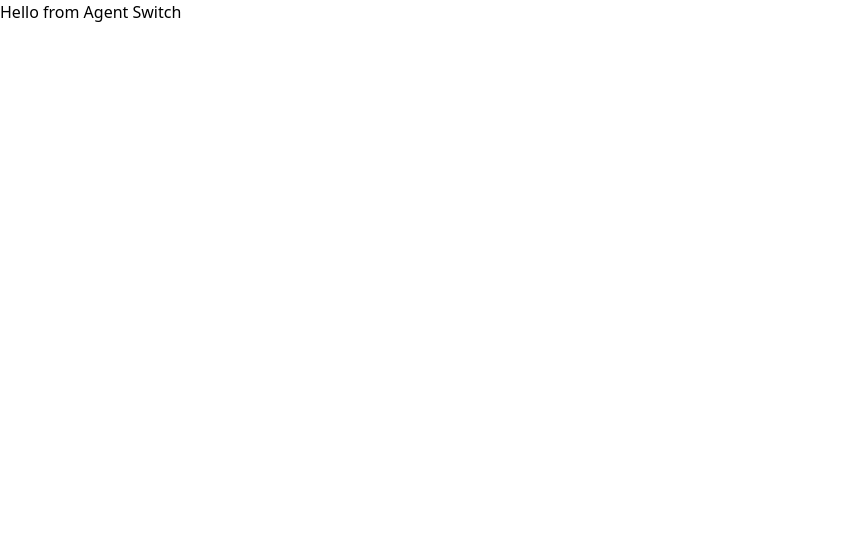
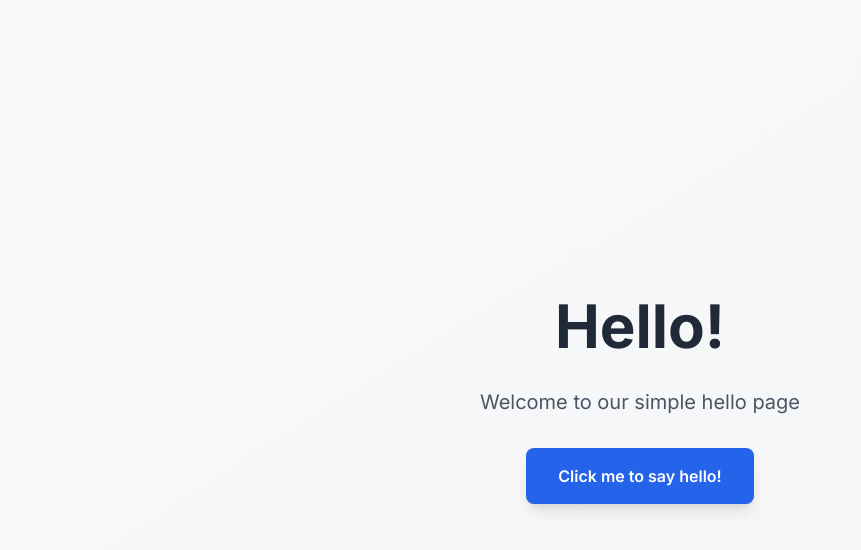
Before and after one commit to importgabriel/hello-wave-fxiu, a Next.js app: page / in a window 1280 px wide. Shown: the top 550 px of the page, without its empty margins (0-861 px from the left). Built offline with nearby package versions, Linux system fonts and the light colour scheme.

Commit message:
feat: Hello Page UI
Co-authored-by: Agent Switch <agents@theswitchai.com>

```diff
--- /dev/null
+++ b/__preview_jsx_runtime.js
@@ -0,0 +1,5 @@
+
+var R = typeof React !== "undefined" ? React : { createElement: function(){return null}, Fragment: "div" };
+module.exports.jsx = R.createElement;
+module.exports.jsxs = R.createElement;
+module.exports.Fragment = R.Fragment;
--- /dev/null
+++ b/__preview_react.js
@@ -0,0 +1,4 @@
+
+var R = typeof React !== "undefined" ? React : { createElement: function(){return null}, Fragment: "div", useState: function(v){return [v,function(){}]}, useEffect: function(){}, useCallback: function(f){return f}, useMemo: function(f){return f()}, useRef: function(v){return {current:v}}, useContext: function(){return {}}, createContext: function(){return {Provider:function(p){return p.children}}} };
+module.exports = R;
+module.exports.default = R;
--- /dev/null
+++ b/__preview_react_dom.js
@@ -0,0 +1,4 @@
+
+var RD = typeof ReactDOM !== "undefined" ? ReactDOM : { createRoot: function(){return {render:function(){}}}, render: function(){} };
+module.exports = RD;
+module.exports.default = RD;
--- a/src/app/layout.tsx
+++ b/src/app/layout.tsx
@@ -1,9 +1,12 @@
 import "./globals.css";
 import type { Metadata } from "next";
+import { Inter } from "next/font/google";
+
+const inter = Inter({ subsets: ["latin"] });
 
 export const metadata: Metadata = {
-  title: "App",
-  description: "Built by Agent Switch",
+  title: "Hello Page",
+  description: "A simple hello page with a blue button",
 };
 
 export default function RootLayout({
@@ -13,7 +16,7 @@ export default function RootLayout({
 }) {
   return (
     <html lang="en">
-      <body>{children}</body>
+      <body className={inter.className}>{children}</body>
     </html>
   );
 }
--- a/src/app/page.tsx
+++ b/src/app/page.tsx
@@ -1,7 +1,17 @@
+import HelloButton from "@/components/HelloButton";
+
 export default function Home() {
   return (
-    <main>
-      <h1>Hello from Agent Switch</h1>
+    <main className="min-h-screen flex items-center justify-center bg-gradient-to-br from-gray-50 to-gray-100">
+      <div className="text-center space-y-8 p-8">
+        <h1 className="text-6xl font-bold text-gray-800 mb-4">
+          Hello!
+        </h1>
+        <p className="text-xl text-gray-600 mb-8">
+          Welcome to our simple hello page
+        </p>
+        <HelloButton />
+      </div>
     </main>
   );
 }
--- /dev/null
+++ b/src/components/HelloButton.tsx
@@ -0,0 +1,20 @@
+"use client";
+
+import { useState } from "react";
+
+export default function HelloButton() {
+  const [clicked, setClicked] = useState(false);
+
+  const handleClick = () => {
+    setClicked(!clicked);
+  };
+
+  return (
+    <button
+      onClick={handleClick}
+      className="bg-blue-600 hover:bg-blue-700 active:bg-blue-800 text-white font-semibold py-4 px-8 rounded-lg shadow-lg hover:shadow-xl transition-all duration-200 transform hover:-translate-y-1 focus:outline-none focus:ring-4 focus:ring-blue-300"
+    >
+      {clicked ? "Hello there! 👋" : "Click me to say hello!"}
+    </button>
+  );
+}
```
